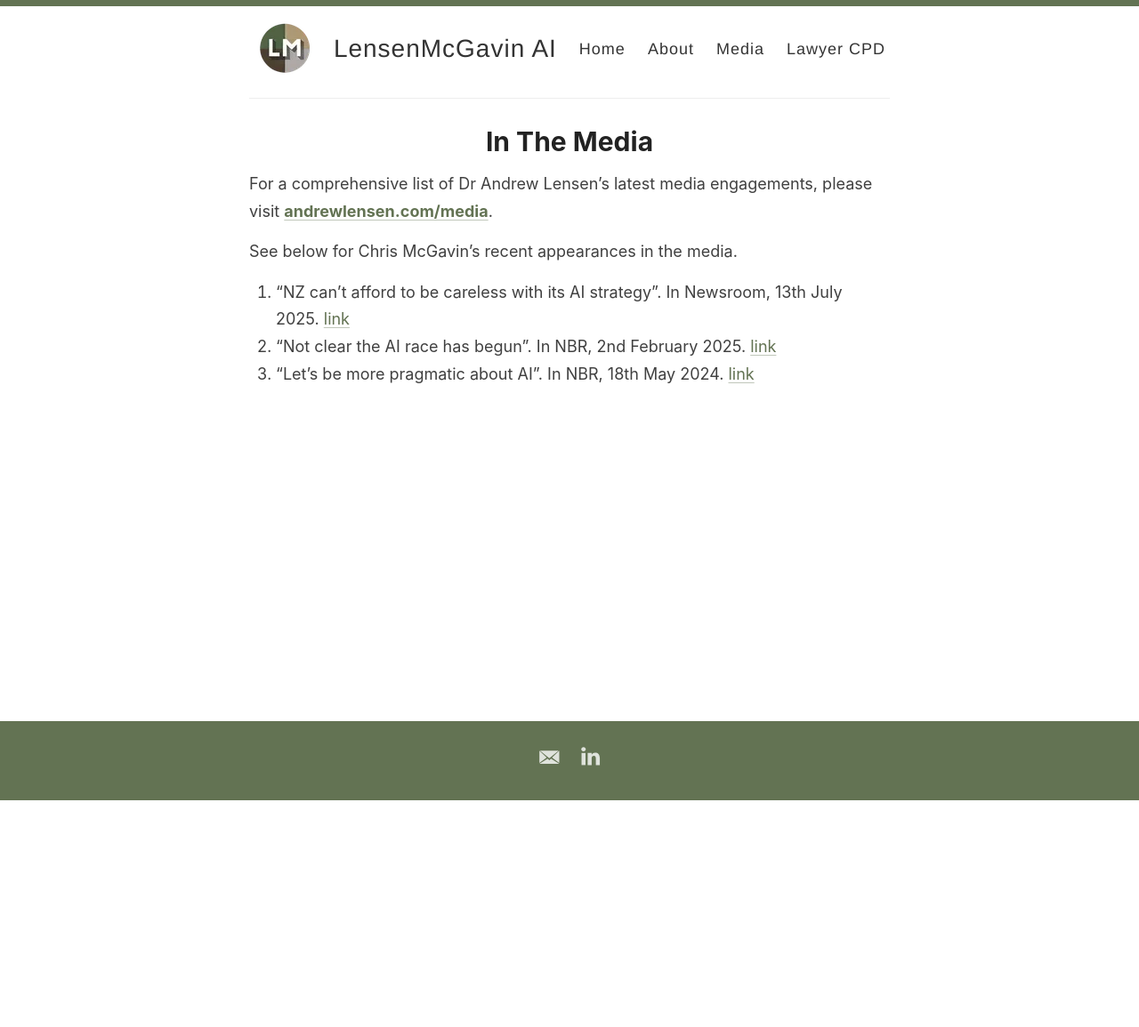
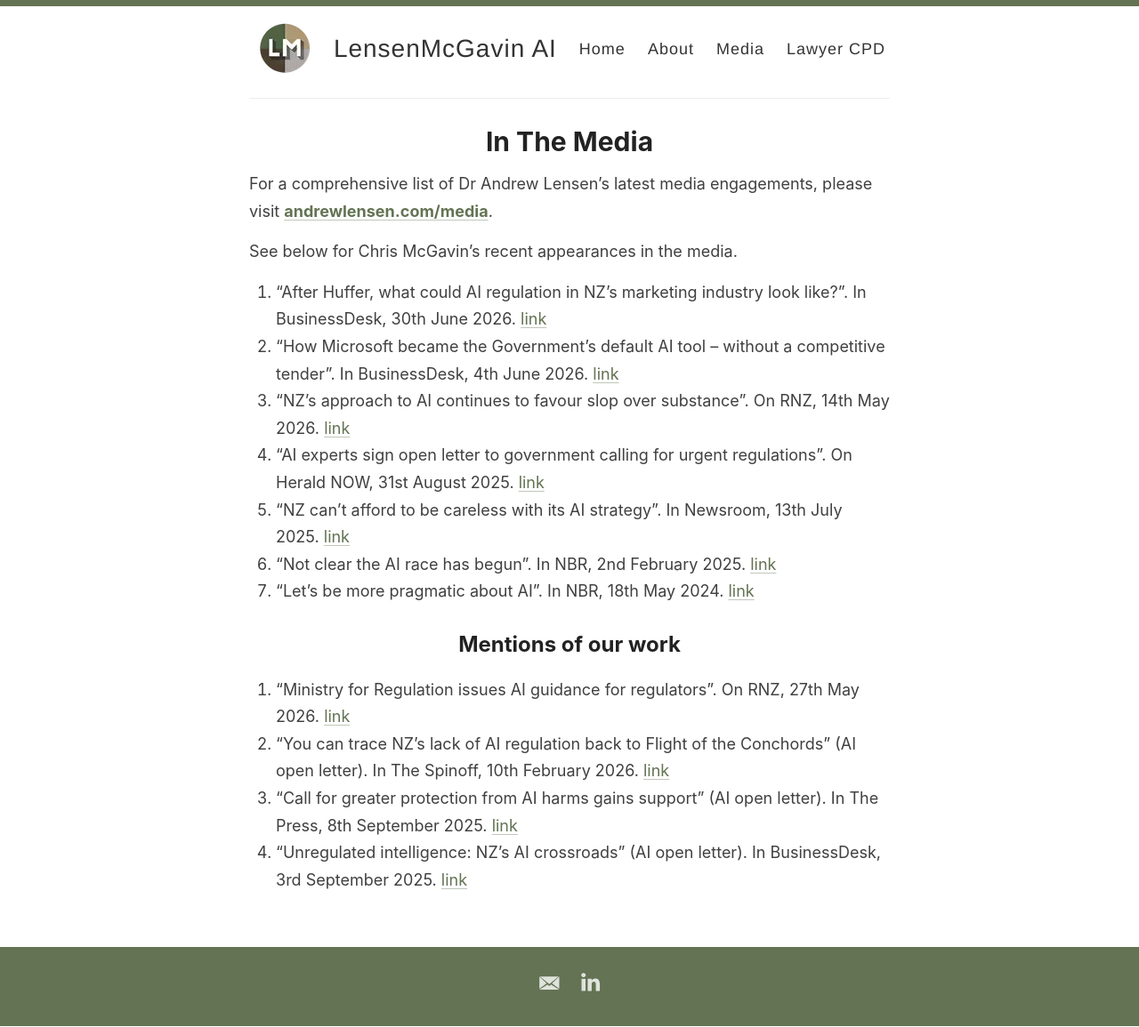
Before and after one commit to LensenMcGavin-AI/LensenMcGavin-AI.github.io, a Jekyll site: the page built from _pages/media.md, in a window 1280 px wide. Shown: the whole page at 89% size. Built offline with Jekyll 4.4.1, drawn with Linux system fonts in a browser that asks for light colours; before the commit the page ends 901 px from its top, so only the background shows below that.

Commit message:
feat: update media page with new articles and mentions related to AI regulation

```diff
--- a/_pages/media.md
+++ b/_pages/media.md
@@ -8,6 +8,17 @@ For a comprehensive list of Dr Andrew Lensen's latest media engagements, please
 
 See below for Chris McGavin’s recent appearances in the media.
 
+1. "After Huffer, what could AI regulation in NZ’s marketing industry look like?". In BusinessDesk, 30<sup>th</sup> June 2026. [link](https://businessdesk.co.nz/article/technology/after-huffer-what-could-ai-regulation-in-nzs-marketing-industry-look-like)
+1. "How Microsoft became the Government’s default AI tool – without a competitive tender". In BusinessDesk, 4<sup>th</sup> June 2026. [link](https://businessdesk.co.nz/article/investigations/how-microsoft-became-the-governments-default-ai-tool-without-a-competitive-tender)
+1. "NZ’s approach to AI continues to favour slop over substance". On RNZ, 14<sup>th</sup> May 2026. [link](https://www.rnz.co.nz/news/politics/595187/nz-s-approach-to-ai-continues-to-favour-slop-over-substance)
+1. "AI experts sign open letter to government calling for urgent regulations". On Herald NOW, 31<sup>st</sup> August 2025. [link](https://www.youtube.com/watch?v=cofbHNKm5j8)
 1. "NZ can’t afford to be careless with its AI strategy". In Newsroom, 13<sup>th</sup> July 2025. [link](https://newsroom.co.nz/2025/07/13/nz-cant-afford-to-be-careless-with-its-ai-strategy/)
 1. "Not clear the AI race has begun". In NBR, 2<sup>nd</sup> February 2025. [link](https://www.nbr.co.nz/guest-analysis/not-clear-the-ai-race-has-begun/)
 1. "Let's be more pragmatic about AI". In NBR, 18<sup>th</sup> May 2024. [link](https://www.nbr.co.nz/guest-analysis/lets-be-more-pragmatic-about-ai/)
+
+## Mentions of our work
+
+1. "Ministry for Regulation issues AI guidance for regulators". On RNZ, 27<sup>th</sup> May 2026. [link](https://www.rnz.co.nz/news/politics/596479/ministry-for-regulation-issues-ai-guidance-for-regulators)
+1. "You can trace NZ’s lack of AI regulation back to Flight of the Conchords" (AI open letter). In The Spinoff, 10<sup>th</sup> February 2026. [link](https://thespinoff.co.nz/society/10-02-2026/you-can-trace-nzs-lack-of-ai-regulation-back-to-flight-of-the-conchords)
+1. "Call for greater protection from AI harms gains support" (AI open letter). In The Press, 8<sup>th</sup> September 2025. [link](https://www.thepress.co.nz/nz-news/360815852/call-greater-protection-ai-harms-gains-support)
+1. "Unregulated intelligence: NZ’s AI crossroads" (AI open letter). In BusinessDesk, 3<sup>rd</sup> September 2025. [link](https://businessdesk.co.nz/article/opinion/unregulated-intelligence-nzs-ai-crossroads)
```
